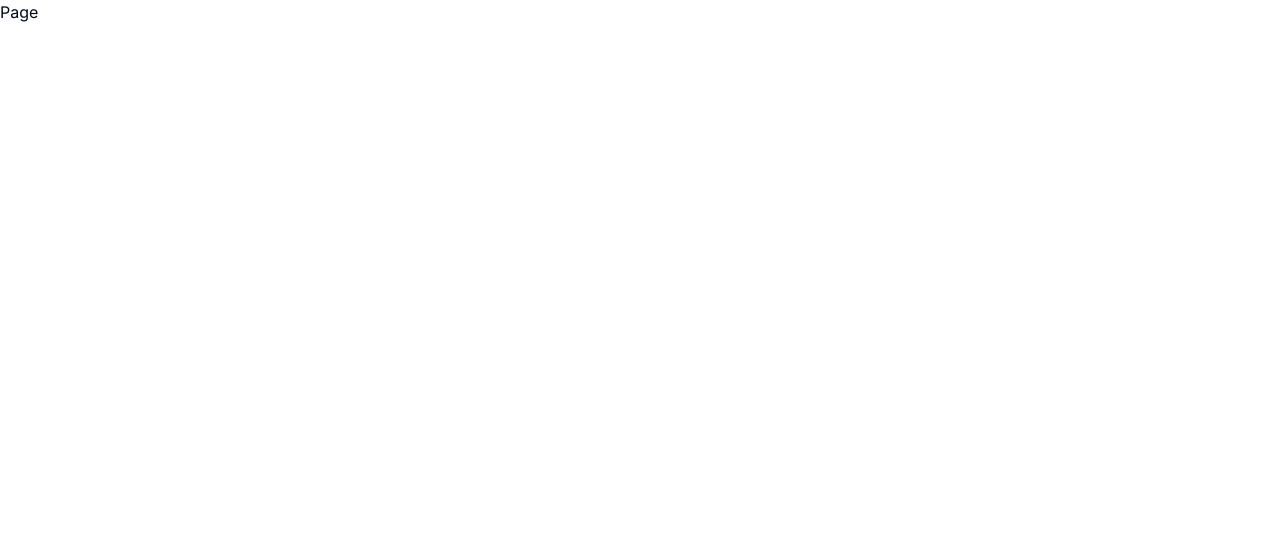
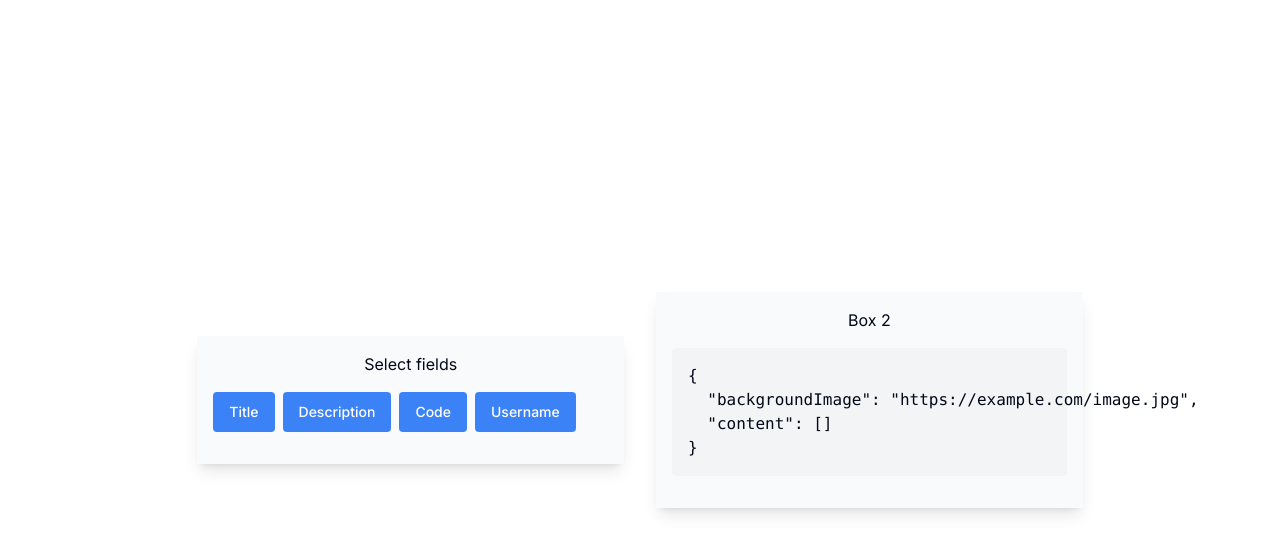
Before and after one commit to komal-m-raut/post-maker, a Next.js app: page / in a window 1280 px wide. Shown: the top 554 px of the page. Built offline with nearby package versions, Linux system fonts and the light colour scheme.

Commit message:
feat: create initial builder ui

```diff
--- a/package.json
+++ b/package.json
@@ -9,6 +9,7 @@
     "lint": "next lint"
   },
   "dependencies": {
+    "@radix-ui/react-slot": "^1.1.0",
     "class-variance-authority": "^0.7.0",
     "clsx": "^2.1.1",
     "lucide-react": "^0.427.0",
--- a/src/app/page.tsx
+++ b/src/app/page.tsx
@@ -1,4 +1,5 @@
+import Builder from "@/components/builder/Builder";
 
-export default function Home() {
-  return <div>Page</div>;
-}
+const Home = () => <Builder />;
+
+export default Home;
--- /dev/null
+++ b/src/components/builder/Builder.tsx
@@ -0,0 +1,124 @@
+"use client";
+import React, { useState } from "react";
+import { Button } from "../ui/button";
+import { Input } from "../ui/input";
+
+const Builder = () => {
+  const buttonLabels = ["Title", "Description", "Code", "Username"];
+  const [selectedFields, setSelectedFields] = useState<string[]>([]);
+  const [content, setContent] = useState<{ [key: string]: { value: string; style: React.CSSProperties } }>({});
+
+  const handleButtonClick = (label: string) => {
+    if (!selectedFields.includes(label)) {
+      setSelectedFields([...selectedFields, label]);
+      setContent((prevContent) => ({
+        ...prevContent,
+        [label.toLowerCase()]: { value: "", style: {} },
+      }));
+    }
+  };
+
+  const handleInputChange = (field: string, value: string) => {
+    setContent((prevContent) => ({
+      ...prevContent,
+      [field]: { ...prevContent[field], value },
+    }));
+  };
+
+  const handleStyleChange = (field: string, style: React.CSSProperties) => {
+    setContent((prevContent) => ({
+      ...prevContent,
+      [field]: { ...prevContent[field], style: { ...prevContent[field].style, ...style } },
+    }));
+  };
+
+  const jsonObject = {
+    backgroundImage: "https://example.com/image.jpg",
+    content: Object.keys(content).map((key) => ({
+      type: key,
+      value: content[key].value,
+      style: content[key].style,
+    })),
+  };
+
+  return (
+    <div className="flex justify-center items-center h-screen">
+      <div className="bg-slate-50 p-4 m-4 w-1/3 h-auto shadow-lg">
+        <h1 className="text-center mb-4">Select fields</h1>
+        <div className="flex gap-2">
+          {buttonLabels.map((label) => (
+            <Button
+              key={label}
+              className="bg-blue-500 text-white py-2 px-4 rounded"
+              onClick={() => handleButtonClick(label)}
+            >
+              {label}
+            </Button>
+          ))}
+        </div>
+        <div className="mt-4">
+          {selectedFields.map((field) => (
+            <div key={field} className="mb-2">
+              <label className="block text-gray-700 mb-2">{field}</label>
+              <Input
+                type="text"
+                name={field.toLowerCase()}
+                className="border rounded py-2 px-4 w-full"
+                placeholder={`Enter ${field.toLowerCase()}`}
+                value={content[field.toLowerCase()]?.value || ""}
+                onChange={(e) => handleInputChange(field.toLowerCase(), e.target.value)}
+                style={content[field.toLowerCase()]?.style}
+              />
+              <div className="flex gap-2 mt-2">
+                <Button
+                  className="bg-gray-500 text-white py-1 px-2 rounded"
+                  onClick={() => handleStyleChange(field.toLowerCase(), { fontWeight: content[field.toLowerCase()]?.style?.fontWeight === 'bold' ? 'normal' : 'bold' })}
+                >
+                  Bold
+                </Button>
+                <Button
+                  className="bg-gray-500 text-white py-1 px-2 rounded"
+                  onClick={() => handleStyleChange(field.toLowerCase(), { fontStyle: content[field.toLowerCase()]?.style?.fontStyle === 'italic' ? 'normal' : 'italic' })}
+                >
+                  Italic
+                </Button>
+                <Button
+                  className="bg-gray-500 text-white py-1 px-2 rounded"
+                  onClick={() => handleStyleChange(field.toLowerCase(), { textDecoration: content[field.toLowerCase()]?.style?.textDecoration === 'underline' ? 'none' : 'underline' })}
+                >
+                  Underline
+                </Button>
+                <input
+                  type="color"
+                  onChange={(e) => handleStyleChange(field.toLowerCase(), { color: e.target.value })}
+                  className="border rounded py-1 px-2"
+                />
+                <input
+                  type="number"
+                  placeholder="Font Size"
+                  onChange={(e) => handleStyleChange(field.toLowerCase(), { fontSize: `${e.target.value}px` })}
+                  className="border rounded py-1 px-2"
+                />
+              </div>
+            </div>
+          ))}
+        </div>
+      </div>
+      <div className="bg-slate-50 p-4 m-4 w-1/3 h-auto shadow-lg">
+        <h1 className="text-center mb-4">Box 2</h1>
+        <pre className="bg-gray-100 p-4 rounded">
+          {JSON.stringify(jsonObject, null, 2)}
+        </pre>
+        <div className="mt-4">
+          {jsonObject.content.map((item, index) => (
+            <div key={index} style={item.style}>
+              {item.value}
+            </div>
+          ))}
+        </div>
+      </div>
+    </div>
+  );
+};
+
+export default Builder;
--- /dev/null
+++ b/src/components/ui/button.tsx
@@ -0,0 +1,56 @@
+import * as React from "react"
+import { Slot } from "@radix-ui/react-slot"
+import { cva, type VariantProps } from "class-variance-authority"
+
+import { cn } from "@/lib/utils"
+
+const buttonVariants = cva(
+  "inline-flex items-center justify-center whitespace-nowrap rounded-md text-sm font-medium ring-offset-background transition-colors focus-visible:outline-none focus-visible:ring-2 focus-visible:ring-ring focus-visible:ring-offset-2 disabled:pointer-events-none disabled:opacity-50",
+  {
+    variants: {
+      variant: {
+        default: "bg-primary text-primary-foreground hover:bg-primary/90",
+        destructive:
+          "bg-destructive text-destructive-foreground hover:bg-destructive/90",
+        outline:
+          "border border-input bg-background hover:bg-accent hover:text-accent-foreground",
+        secondary:
+          "bg-secondary text-secondary-foreground hover:bg-secondary/80",
+        ghost: "hover:bg-accent hover:text-accent-foreground",
+        link: "text-primary underline-offset-4 hover:underline",
+      },
+      size: {
+        default: "h-10 px-4 py-2",
+        sm: "h-9 rounded-md px-3",
+        lg: "h-11 rounded-md px-8",
+        icon: "h-10 w-10",
+      },
+    },
+    defaultVariants: {
+      variant: "default",
+      size: "default",
+    },
+  }
+)
+
+export interface ButtonProps
+  extends React.ButtonHTMLAttributes<HTMLButtonElement>,
+    VariantProps<typeof buttonVariants> {
+  asChild?: boolean
+}
+
+const Button = React.forwardRef<HTMLButtonElement, ButtonProps>(
+  ({ className, variant, size, asChild = false, ...props }, ref) => {
+    const Comp = asChild ? Slot : "button"
+    return (
+      <Comp
+        className={cn(buttonVariants({ variant, size, className }))}
+        ref={ref}
+        {...props}
+      />
+    )
+  }
+)
+Button.displayName = "Button"
+
+export { Button, buttonVariants }
--- /dev/null
+++ b/src/components/ui/input.tsx
@@ -0,0 +1,25 @@
+import * as React from "react"
+
+import { cn } from "@/lib/utils"
+
+export interface InputProps
+  extends React.InputHTMLAttributes<HTMLInputElement> {}
+
+const Input = React.forwardRef<HTMLInputElement, InputProps>(
+  ({ className, type, ...props }, ref) => {
+    return (
+      <input
+        type={type}
+        className={cn(
+          "flex h-10 w-full rounded-md border border-input bg-background px-3 py-2 text-sm ring-offset-background file:border-0 file:bg-transparent file:text-sm file:font-medium placeholder:text-muted-foreground focus-visible:outline-none focus-visible:ring-2 focus-visible:ring-ring focus-visible:ring-offset-2 disabled:cursor-not-allowed disabled:opacity-50",
+          className
+        )}
+        ref={ref}
+        {...props}
+      />
+    )
+  }
+)
+Input.displayName = "Input"
+
+export { Input }
```
Also changed, not shown: 1 other file (tests, documents, lock files or other folders).
